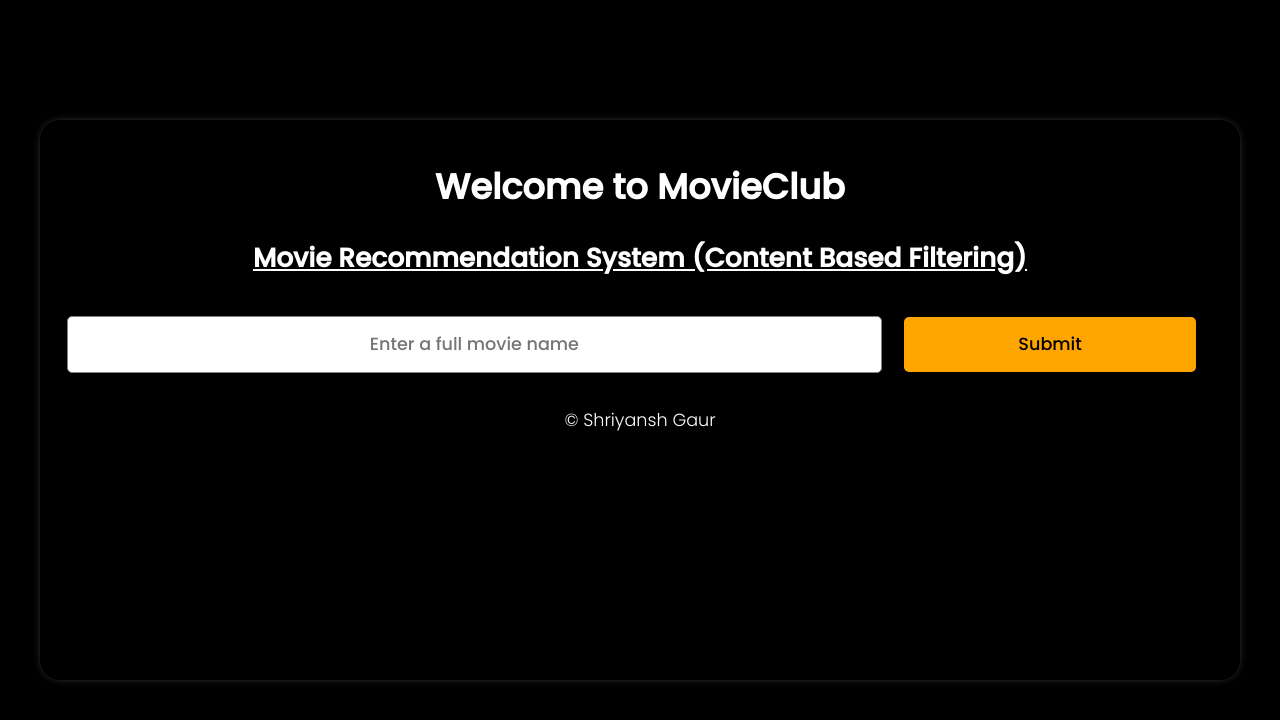
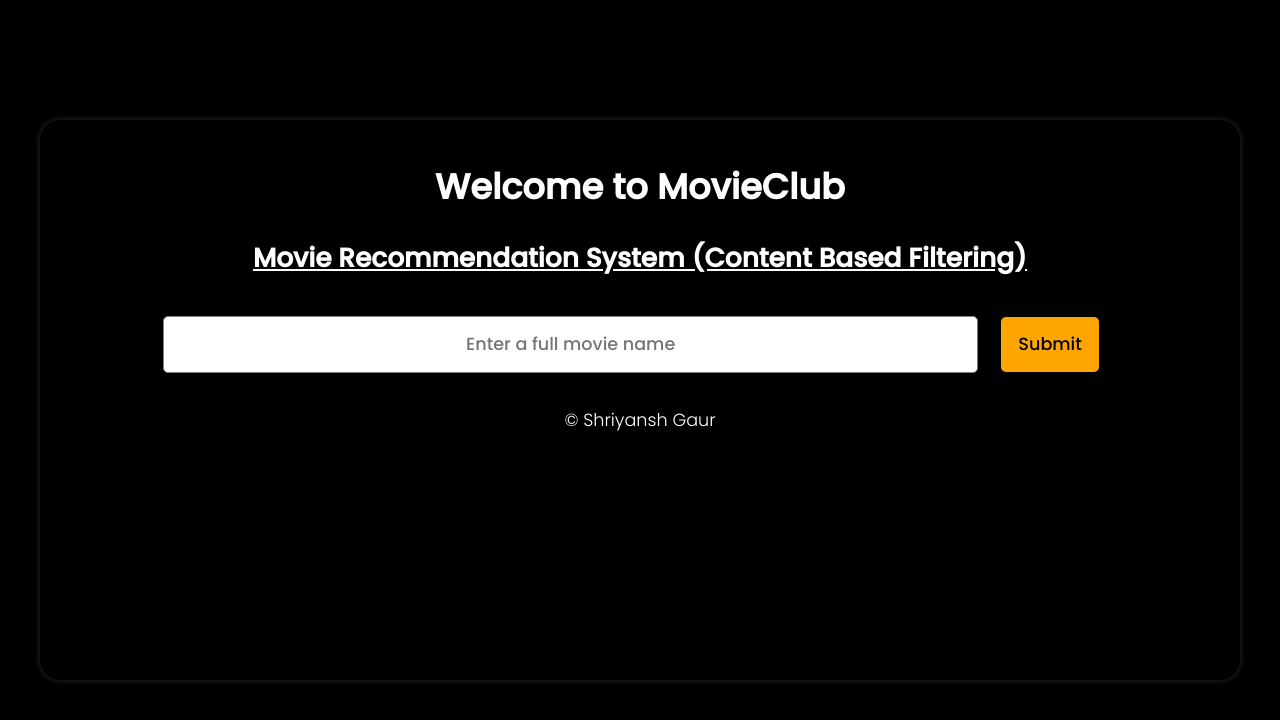
Before and after one commit to SHRIYANSHGAUR/MovieClub, a Flask app: page / in a window 1280 px wide. Shown: the top 720 px of the page. Run offline with Flask 2, Linux system fonts and the light colour scheme; parts of the project's set-up code (start-up, migrations or seed data) failed here and were passed over; some libraries are stand-ins or nearby versions.

Commit message:
Update index.html

```diff
--- a/recommendation-system/templates/index.html
+++ b/recommendation-system/templates/index.html
@@ -126,7 +126,7 @@ figure {
         border: 1px solid grey;
     }
     #submission_button{
-        width: 25%;
+        width: auto;
         padding: 1em;
         margin: 1em;
         border-radius: 5px;
```
